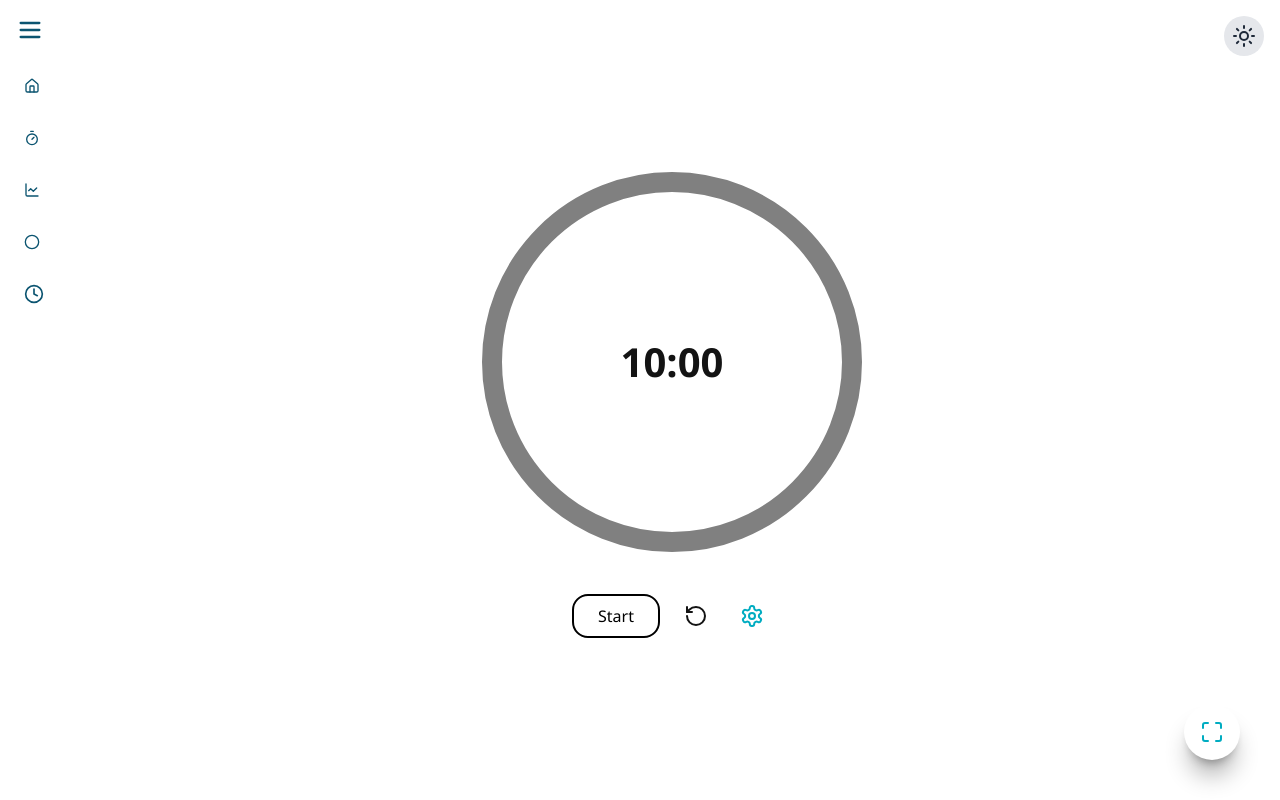
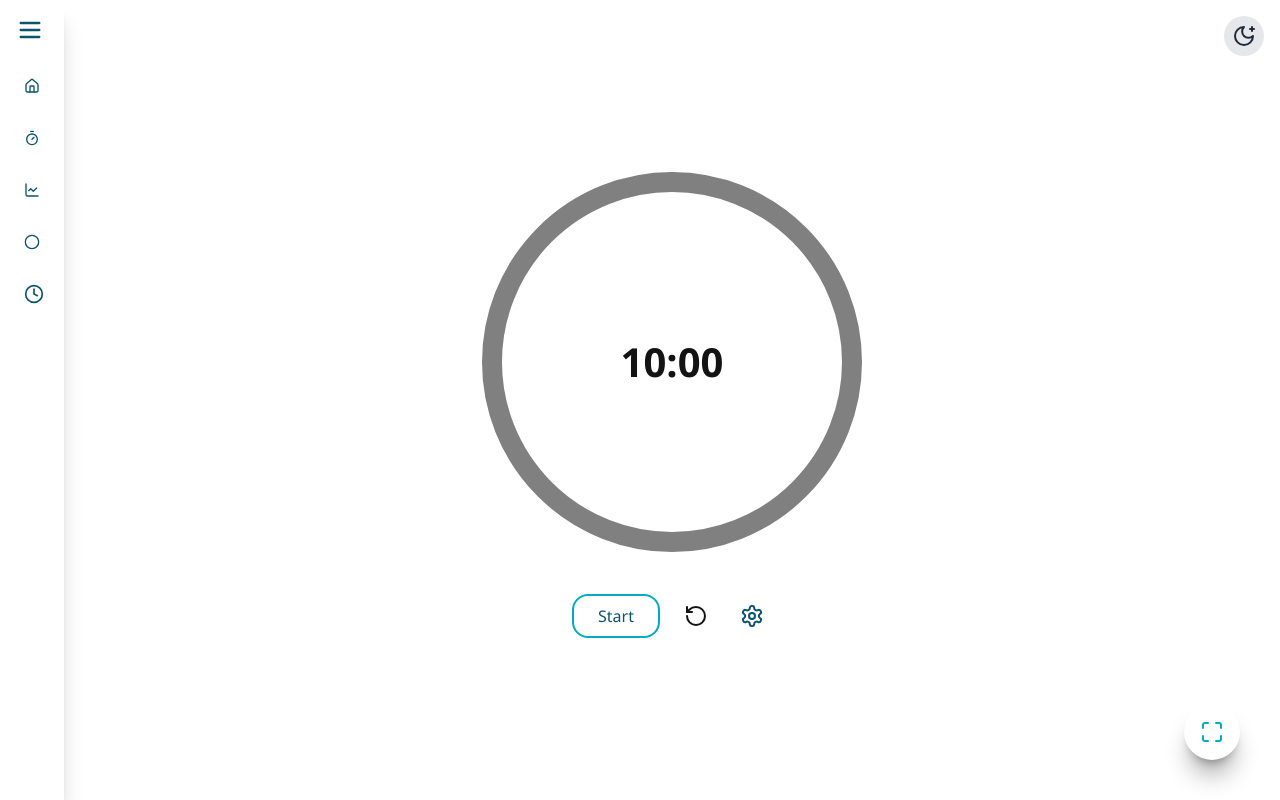
Before and after one commit to JGrineau/visual-timers, a Next.js app: page /radial in a window 1280 px wide. Built offline with nearby package versions, Linux system fonts and the light colour scheme.

Commit message:
Dark mode style updated

```diff
--- a/src/app/radial/page.tsx
+++ b/src/app/radial/page.tsx
@@ -155,8 +155,8 @@ export default function RadialTimer() {
           onClick={isRunning ? handleStop : handleStart}
           className={`px-6 py-2 ${
             isRunning
-              ? "border-2 rounded-2xl border-[var(--accent-color)] text-black bg-transparent hover:bg-[var(--accent-color)] hover:text-white hover:cursor-pointer"
-              : "border-2 rounded-2xl border-[var(--accent-color)] text-black bg-transparent hover:bg-[var(--accent-color)] hover:text-white hover:cursor-pointer"
+              ? "border-2 rounded-2xl border-accent text-text bg-transparent hover:bg-accent hover:text-white hover:cursor-pointer"
+              : "border-2 rounded-2xl border-accent text-text bg-transparent hover:bg-accent hover:text-white hover:cursor-pointer"
           } text-black rounded`}
           disabled={timeLeft === 0}
         >
--- a/src/components/dark-mode/Page.tsx
+++ b/src/components/dark-mode/Page.tsx
@@ -44,7 +44,7 @@ export default function Page() {
         aria-label="Toggle dark mode"
         className="p-2 rounded-full bg-gray-200 dark:bg-gray-800 text-gray-800 dark:text-gray-200 transition-colors duration-300 cursor-pointer hover:bg-gray-300 dark:hover:bg-gray-700 hover:scale-110"
       >
-        {isDark ? <MoonStar /> : <Sun />}
+        {isDark ? <Sun /> : <MoonStar />}
       </button>
     </div>
   );
--- a/src/components/settings-panel/Page.tsx
+++ b/src/components/settings-panel/Page.tsx
@@ -40,7 +40,7 @@ const Page: React.FC<SettingsPanelProps> = ({ size, duration, onApply }) => {
       {/* Settings Icon Button */}
       <button
         onClick={togglePanel}
-        className="p-2 text-accent hover:scale-110 hover:cursor-pointer transition duration-300"
+        className="p-2 text-text hover:scale-110 hover:cursor-pointer transition duration-300"
         title="Settings"
         aria-label="Open Settings"
       >
@@ -97,7 +97,7 @@ const Page: React.FC<SettingsPanelProps> = ({ size, duration, onApply }) => {
             <div className="flex justify-end w-full">
               <button
                 onClick={handleApply}
-                className="px-6 py-2 border-2 border-[var(--accent-color)] rounded-2xl text-black bg-transparent hover:bg-[var(--accent-color)] hover:text-white transition"
+                className="px-6 py-2 border-2 border-accent rounded-2xl text-text bg-transparent hover:bg-accent hover:text-text transition cursor-pointer"
               >
                 Apply Settings
               </button>
--- a/src/components/side-bar/Page.tsx
+++ b/src/components/side-bar/Page.tsx
@@ -21,7 +21,7 @@ type Props = {
 
 export default function Page({ isCollapsed, setIsCollapsed }: Props) {
   return (
-    <div className="flex min-h-screen fixed">
+    <div className="flex min-h-screen fixed shadow-xl/20 ">
       <aside
         className={`hidden lg:flex h-screen bg-background text-text border-primary border-solid flex-col p-4 transition-all duration-300
         ${isCollapsed ? "w-16" : "w-64"}`}
--- a/src/components/size-selection/Page.tsx
+++ b/src/components/size-selection/Page.tsx
@@ -8,11 +8,13 @@ export default function Page({ size, onChange }: SizeSelectorProps) {
   return (
     <div>
       {/* <div className="bg-white bg-opacity-90 text-black p-5 rounded-lg shadow-lg backdrop-blur-sm hidden md:block"> */}
-      <label className="block text-sm font-semibold mb-2">Timer Size</label>
+      <label className="block text-sm font-semibold mb-2 cursor-pointer">
+        Timer Size
+      </label>
       <select
         value={size}
         onChange={(e) => onChange(Number(e.target.value))}
-        className="w-full px-4 py-2 rounded-md border border-gray-300 focus:outline-none focus:ring-2 focus:ring-blue-500"
+        className="w-full px-4 py-2 rounded-md border border-gray-300 focus:outline-none focus:ring-2 focus:ring-blue-500 cursor-pointer"
       >
         <option value={400}>Small</option>
         <option value={500}>Medium</option>
```
